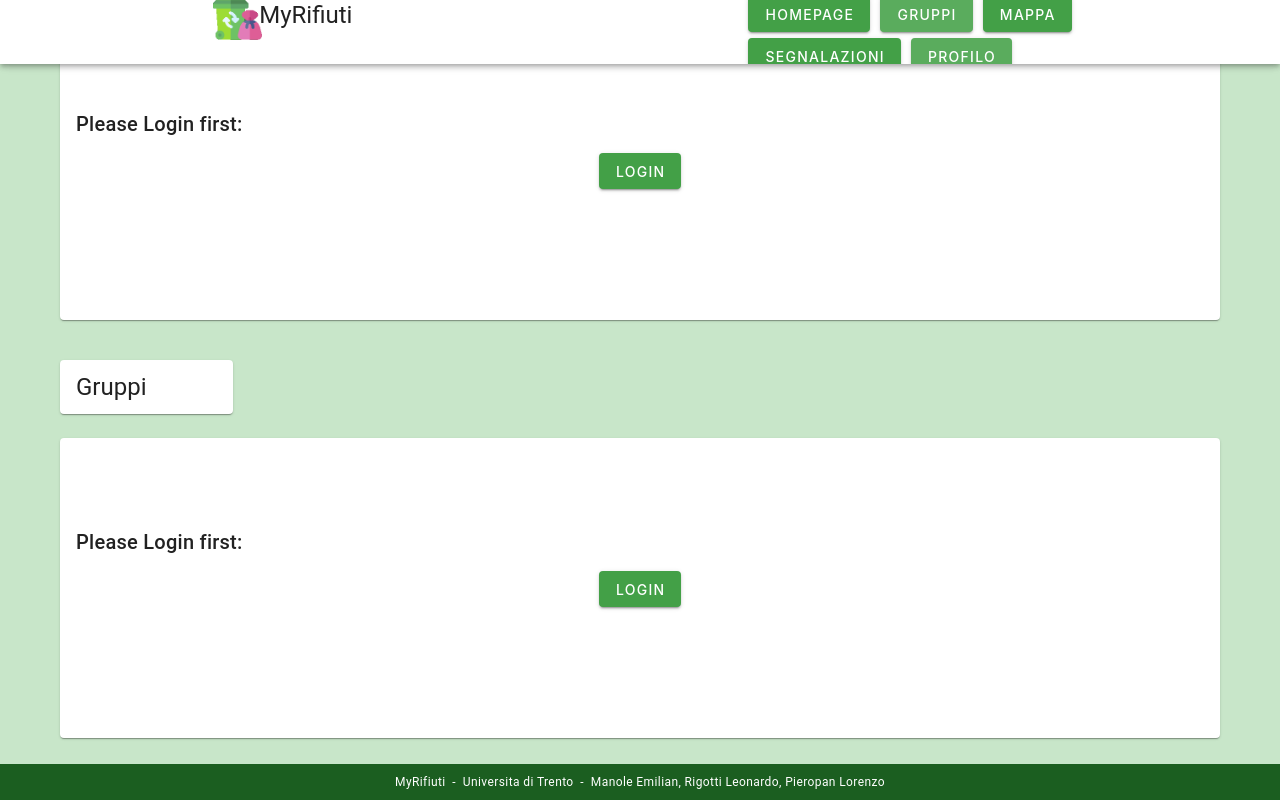
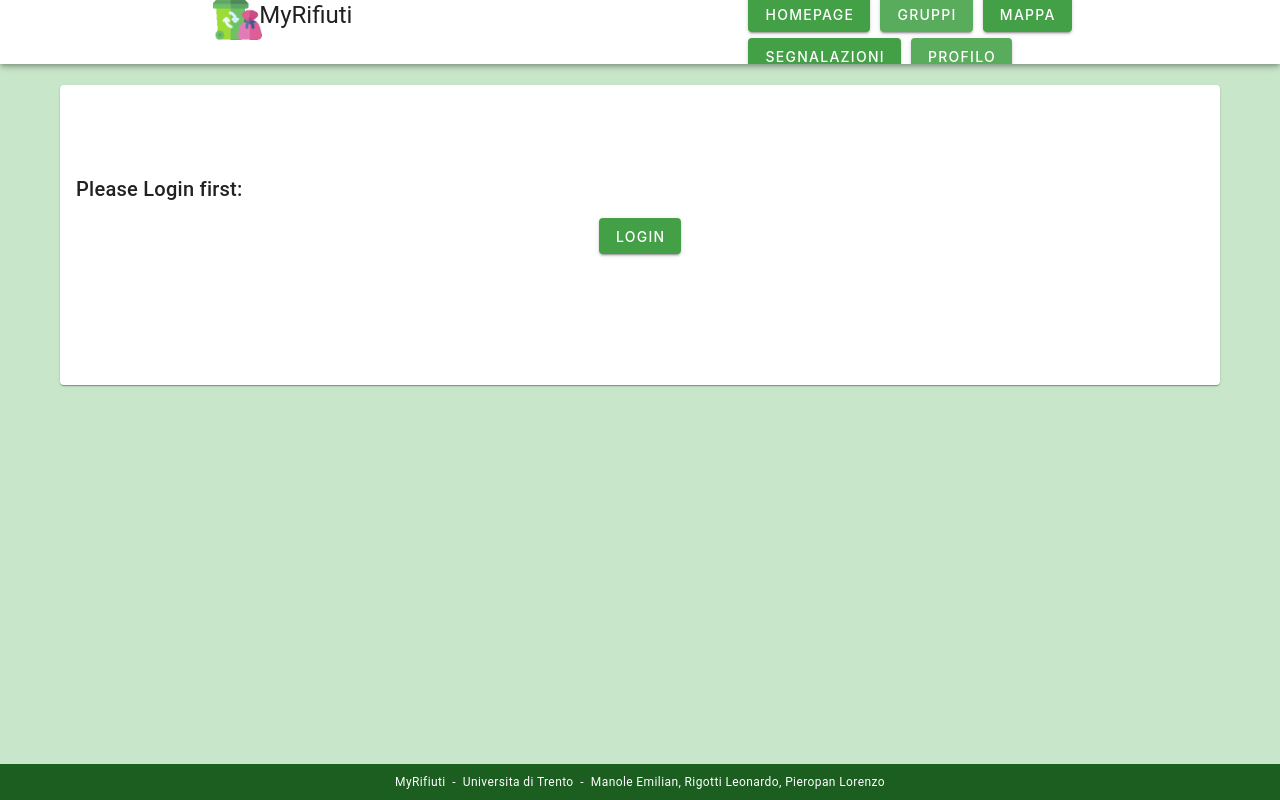
Before and after one commit to emilianmanoleuni/MyRifiuti, a Vue app in the folder client/: page /groups in a window 1280 px wide. Built offline with nearby package versions, Linux system fonts and the light colour scheme; what highcharts-vue, v-calendar would draw is missing.

Commit message:
Code fix

```diff
--- a/client/src/components/Groups.vue
+++ b/client/src/components/Groups.vue
@@ -83,28 +83,6 @@
           <v-card-title class="text-h6 soonOrLoginContent">Please Login first:</v-card-title>
           <v-btn variant="elevated" color="buttons" :to="{ name: 'login' }">Login</v-btn>
       </v-card>
-  </v-container>
-    <v-container class="mainBody">
-        <v-row>
-            <v-col cols="2">
-                <v-card align="center">
-                    <v-card-title class="text-h5">Gruppi</v-card-title>
-                </v-card>
-            </v-col>
-            <v-col></v-col>
-            <v-col cols="4"></v-col>
-        </v-row>
-        <v-row cols="12">
-            <v-col cols="12">
-                <v-card v-if="isUserLoggedIn" class="soonOrLoginBox" align="center">
-                    <v-card-title class="text-h6 soonOrLoginContent">Soon</v-card-title>
-                </v-card>
-                <v-card v-if="!isUserLoggedIn" class="soonOrLoginBox" align="center">
-                    <v-card-title class="text-h6 soonOrLoginContent">Please Login first:</v-card-title>
-                    <v-btn variant="elevated" color="buttons" :to="{ name: 'login' }">Login</v-btn>
-                </v-card>
-            </v-col>
-        </v-row>
     </v-container>
 </template>
 
--- a/client/src/services/Api.js
+++ b/client/src/services/Api.js
@@ -2,7 +2,7 @@ import axios from 'axios'
 
 export default () => {
   return axios.create({
-    baseURL: `http://localhost:8081/api`,
+    baseURL: `http://localhost:8082/api`,
     //baseURL: `https://myrifiuti.onrender.com/api`,
     headers: {
       Authorization: `Bearer ${localStorage.getItem('token')}` //Token on LocalStorage
```
